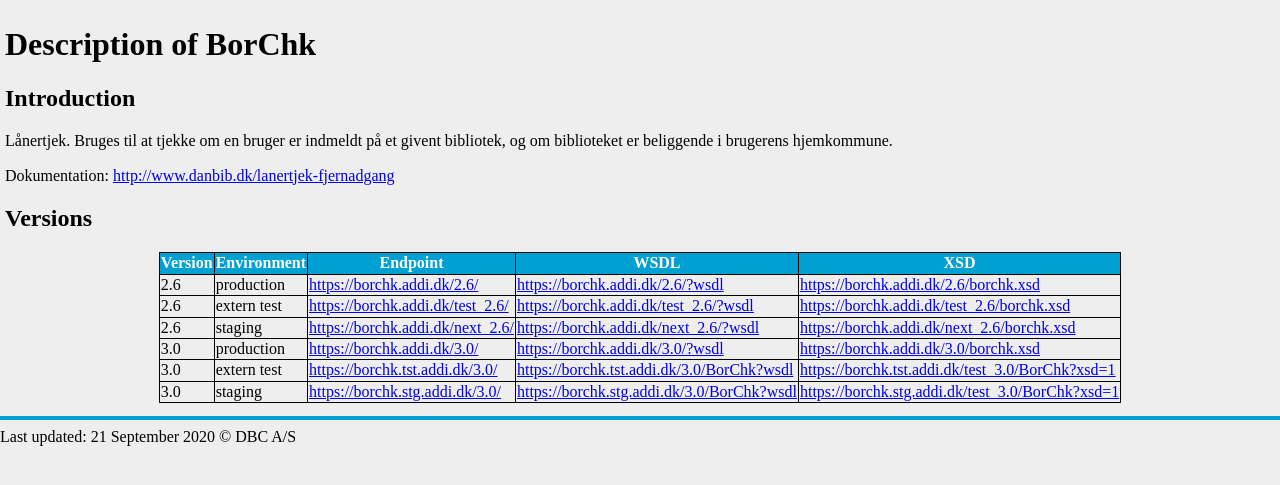
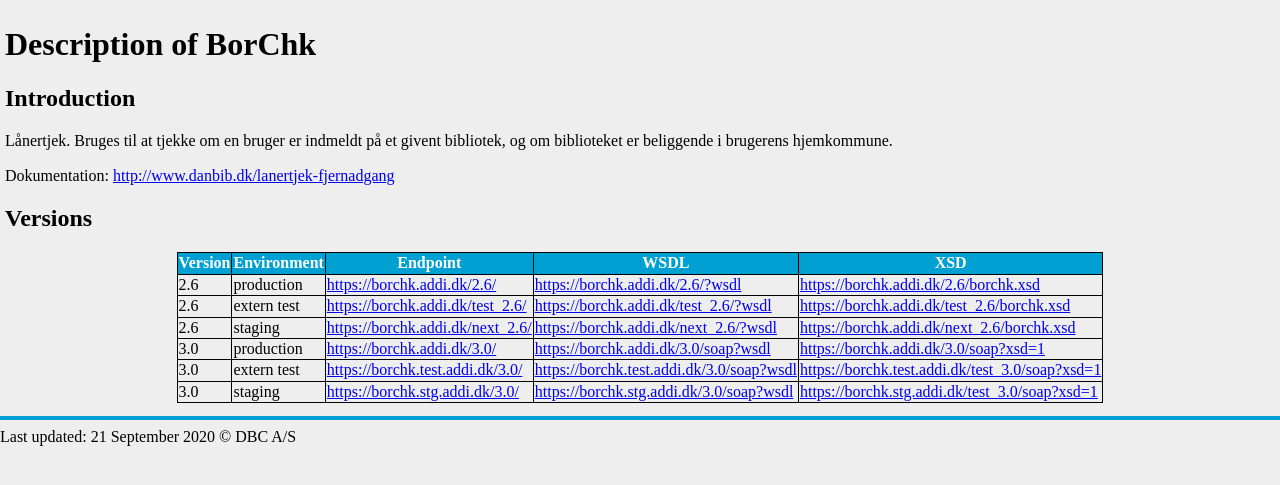
Before and after one commit to DBCDK/dbcdk.github.io, a Jekyll site: the page built from BorChk.md, in a window 1280 px wide. Shown: the top 485 px of the page. Built offline with Jekyll 4.4.1, drawn with Linux system fonts in a browser that asks for light colours; nearby versions of some CDN libraries; our own code applies the rules of GitHub Pages for plain Markdown files; some of the changed lines change nothing that is shown.

Commit message:
Updated BorChk documentation

```diff
--- a/BorChk.md
+++ b/BorChk.md
@@ -16,6 +16,6 @@
 | 2.6    | production  | [https://borchk.addi.dk/2.6/](https://borchk.addi.dk/2.6/)           | [https://borchk.addi.dk/2.6/?wsdl](https://borchk.addi.dk/2.6/?wsdl)           | [https://borchk.addi.dk/2.6/borchk.xsd](https://borchk.addi.dk/2.6/borchk.xsd) |
 | 2.6    | extern test | [https://borchk.addi.dk/test_2.6/](https://borchk.addi.dk/test_2.6/) | [https://borchk.addi.dk/test_2.6/?wsdl](https://borchk.addi.dk/test_2.6/?wsdl) | [https://borchk.addi.dk/test_2.6/borchk.xsd](https://borchk.addi.dk/test_2.6/borchk.xsd) |
 | 2.6    | staging     | [https://borchk.addi.dk/next_2.6/](https://borchk.addi.dk/next_2.6/) | [https://borchk.addi.dk/next_2.6/?wsdl](https://borchk.addi.dk/next_2.6/?wsdl) | [https://borchk.addi.dk/next_2.6/borchk.xsd](https://borchk.addi.dk/next_2.6/borchk.xsd) |
-| 3.0    | production  | [https://borchk.addi.dk/3.0/](https://borchk.addi.dk/3.0/)         | [https://borchk.addi.dk/3.0/?wsdl](https://borchk.addi.dk/3.0/?wsdl)                     | [https://borchk.addi.dk/3.0/borchk.xsd](https://borchk.addi.dk/3.0/borchk.xsd) |
-| 3.0    | extern test | [https://borchk.tst.addi.dk/3.0/](https://borchk.tst.addi.dk/3.0/) | [https://borchk.tst.addi.dk/3.0/BorChk?wsdl](https://borchk.tst.addi.dk/3.0/BorChk?wsdl) | [https://borchk.tst.addi.dk/test_3.0/BorChk?xsd=1](https://borchk.tst.addi.dk/3.0/BorChk?xsd=1) |
-| 3.0    | staging     | [https://borchk.stg.addi.dk/3.0/](https://borchk.stg.addi.dk/3.0/) | [https://borchk.stg.addi.dk/3.0/BorChk?wsdl](https://borchk.stg.addi.dk/3.0/BorChk?wsdl) | [https://borchk.stg.addi.dk/test_3.0/BorChk?xsd=1](https://borchk.stg.addi.dk/3.0/BorChk?xsd=1) |
+| 3.0    | production  | [https://borchk.addi.dk/3.0/](https://borchk.addi.dk/3.0/)         | [https://borchk.addi.dk/3.0/soap?wsdl](https://borchk.addi.dk/3.0/soap?wsdl)                     | [https://borchk.addi.dk/3.0/soap?xsd=1](https://borchk.addi.dk/3.0/soap?xsd=1) |
+| 3.0    | extern test | [https://borchk.test.addi.dk/3.0/](https://borchk.test.addi.dk/3.0/) | [https://borchk.test.addi.dk/3.0/soap?wsdl](https://borchk.test.addi.dk/3.0/soap?wsdl) | [https://borchk.test.addi.dk/test_3.0/soap?xsd=1](https://borchk.test.addi.dk/3.0/soap?xsd=1) |
+| 3.0    | staging     | [https://borchk.stg.addi.dk/3.0/](https://borchk.stg.addi.dk/3.0/) | [https://borchk.stg.addi.dk/3.0/soap?wsdl](https://borchk.stg.addi.dk/3.0/soap?wsdl) | [https://borchk.stg.addi.dk/test_3.0/soap?xsd=1](https://borchk.stg.addi.dk/3.0/soap?xsd=1) |
```
